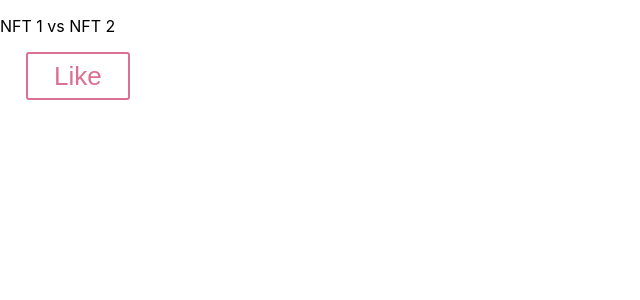
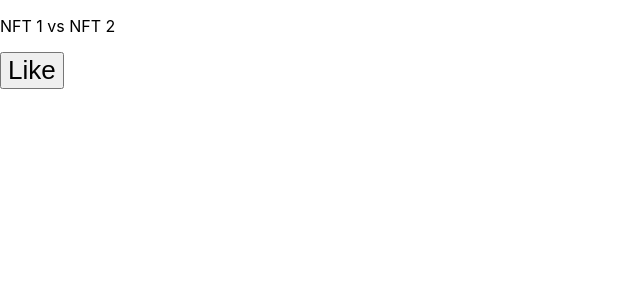
Before and after one commit to bdcorps/dopenfts-fe, a React (Vite) app: page / in a window 1280 px wide. Shown: the top 300 px of the page, without its empty margins (0-640 px from the left). Built offline with nearby package versions, Linux system fonts and the light colour scheme.

Commit message:
remove styled components

```diff
--- a/package.json
+++ b/package.json
@@ -9,8 +9,7 @@
   "dependencies": {
     "react": "^17.0.2",
     "react-dom": "^17.0.2",
-    "react-router-dom": "^6.2.1",
-    "styled-components": "^5.3.3"
+    "react-router-dom": "^6.2.1"
   },
   "devDependencies": {
     "@types/react": "^17.0.33",
--- a/src/pages/voting/index.tsx
+++ b/src/pages/voting/index.tsx
@@ -1,5 +1,4 @@
 import { FunctionComponent } from "react";
-import styled from "styled-components";
 
 interface VotingProps {}
 
@@ -9,19 +8,10 @@ const Voting: FunctionComponent<VotingProps> = () => {
     { name: "nft2", image: "https://google.com", likes: 21 },
   ];
 
-  const Button = styled.button`
-    background: transparent;
-    border-radius: 3px;
-    border: 2px solid palevioletred;
-    color: palevioletred;
-    margin: 0 1em;
-    padding: 0.25em 1em;
-  `;
-
   return (
     <div>
       <p>NFT 1 vs NFT 2</p>
-      <Button>Like</Button>
+      <button>Like</button>
     </div>
   );
 };
```
